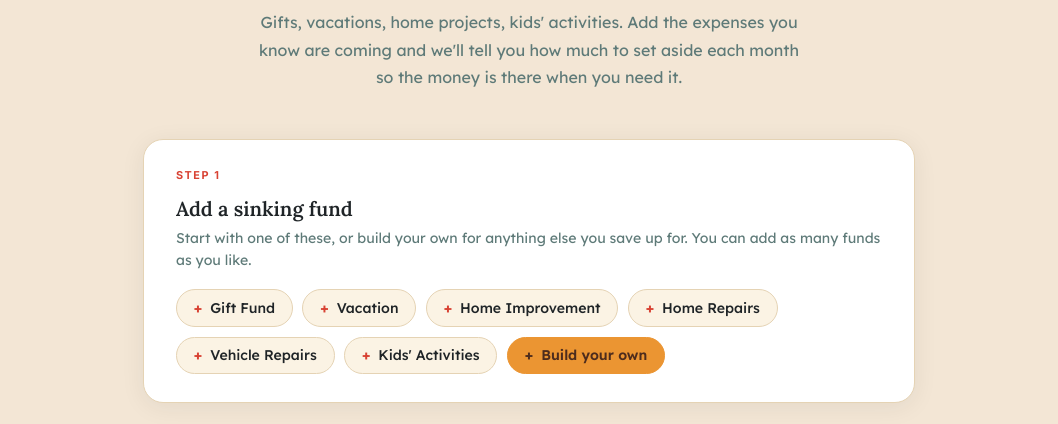
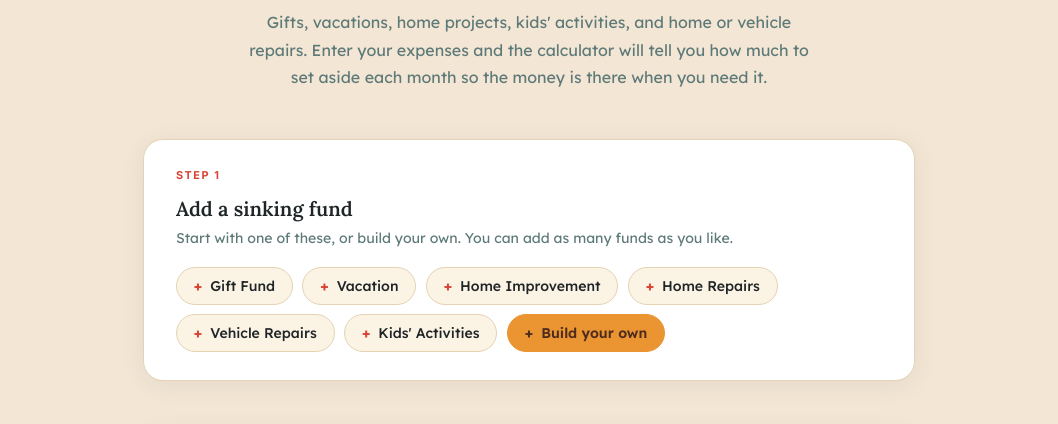
Before and after one commit to everydayrich/plan-ahead-calculator, a plain HTML site: page index.html in a window 1280 px wide. Shown: the part 305-729 px from the top of the page, without its empty margins (111-1169 px from the left). Drawn offline with Linux system fonts and the light colour scheme.

Commit message:
Update index.html

```diff
--- a/index.html
+++ b/index.html
@@ -653,7 +653,7 @@
   <img class="hero-logo" src="everyday_rich_stacked_logo_rgb_red.png" alt="Everyday Rich" />
   <div class="hero-eyebrow">Plan Ahead Calculator</div>
   <h1>Plan for the big stuff <em>before</em> it shows up.</h1>
-  <p>Gifts, vacations, home projects, kids' activities. Add the expenses you know are coming and we'll tell you how much to set aside each month so the money is there when you need it.</p>
+  <p>Gifts, vacations, home projects, kids' activities, and home or vehicle repairs. Enter your expenses and the calculator will tell you how much to set aside each month so the money is there when you need it.</p>
 </div>
 
 <div class="page">
@@ -663,7 +663,7 @@
     <div class="picker">
       <div class="section-label">Step 1</div>
       <div class="picker-title">Add a sinking fund</div>
-      <div class="picker-sub">Start with one of these, or build your own for anything else you save up for. You can add as many funds as you like.</div>
+      <div class="picker-sub">Start with one of these, or build your own. You can add as many funds as you like.</div>
       <div class="chips" id="chips"></div>
     </div>
 
@@ -704,7 +704,8 @@
       timing: 'My trip is {months:n} months away.',
       months: 12,
       sentences: [
-        { tpl: '{people:n} of us are going. Flights or gas cost about {cost:$} per person.', calc: v => v.people * v.cost },
+        { tpl: 'If we\'re flying, {people:n} of us need tickets at about {cost:$} each.', calc: v => v.people * v.cost },
+        { tpl: 'If we\'re driving, gas will cost about {cost:$} for the whole trip.', calc: v => v.cost },
         { tpl: 'We need lodging for {nights:n} nights at about {cost:$} a night.', calc: v => v.nights * v.cost },
         { tpl: 'Food and fun will run about {cost:$} a day for {days:n} days.', calc: v => v.cost * v.days },
       ],
@@ -740,11 +741,11 @@
       name: 'Vehicle Repairs Fund',
       chip: 'Vehicle Repairs',
       blurb: 'Tires, brakes, batteries, and the check-engine light that always comes on at the worst time.',
-      note: "<strong>Rule of thumb:</strong> set aside 1% to 2% of each vehicle's value per year for maintenance and repairs. Older or higher-mileage vehicles usually need more, so consider going higher if yours is getting up there.",
+      note: "<strong>Rule of thumb:</strong> set aside 1% to 2% of your vehicles' value per year for maintenance and repairs. Older or higher-mileage vehicles usually need more, so consider going higher if yours are getting up there.",
       timing: 'Spread this over {months:n} months.',
       months: 12,
       sentences: [
-        { tpl: "I have {cars:n} vehicles worth about {value:$} each. I'll set aside {pct:n}% of their value each year.", calc: v => v.cars * v.value * v.pct / 100, defaults: { cars: 1, pct: 2 } },
+        { tpl: "All of our vehicles together are worth about {value:$}. I'll set aside {pct:n}% of that each year.", calc: v => v.value * v.pct / 100, defaults: { pct: 2 } },
       ],
       items: [],
     },
@@ -780,7 +781,7 @@
   };
 
   // ── State ────────────────────────────────────────────────────────────
-  const STORE_KEY = 'er-sinking-funds-v1';
+  const STORE_KEY = 'er-sinking-funds-v2';
   let state = { funds: [], nextColor: 0, nextId: 1 };
 
   try {
```
